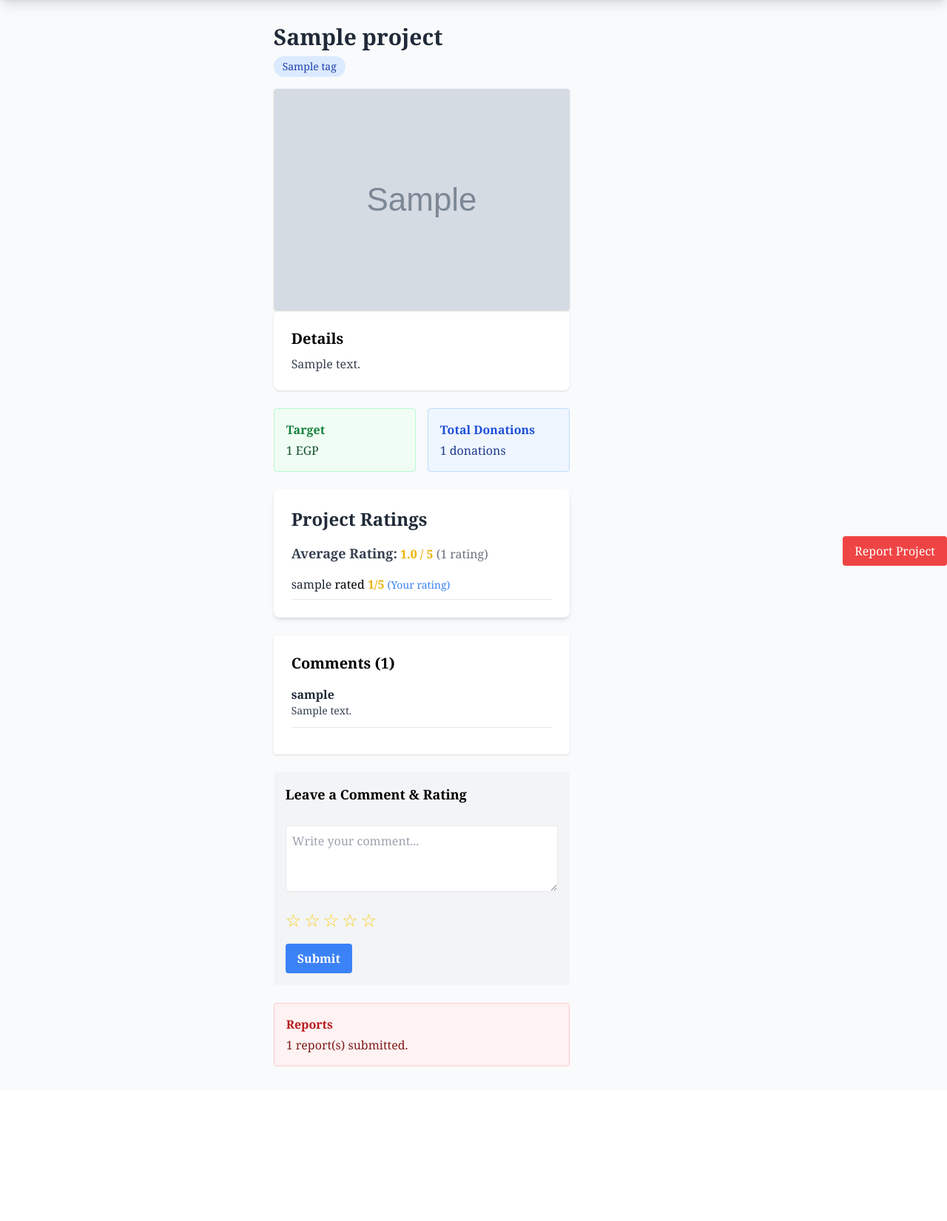
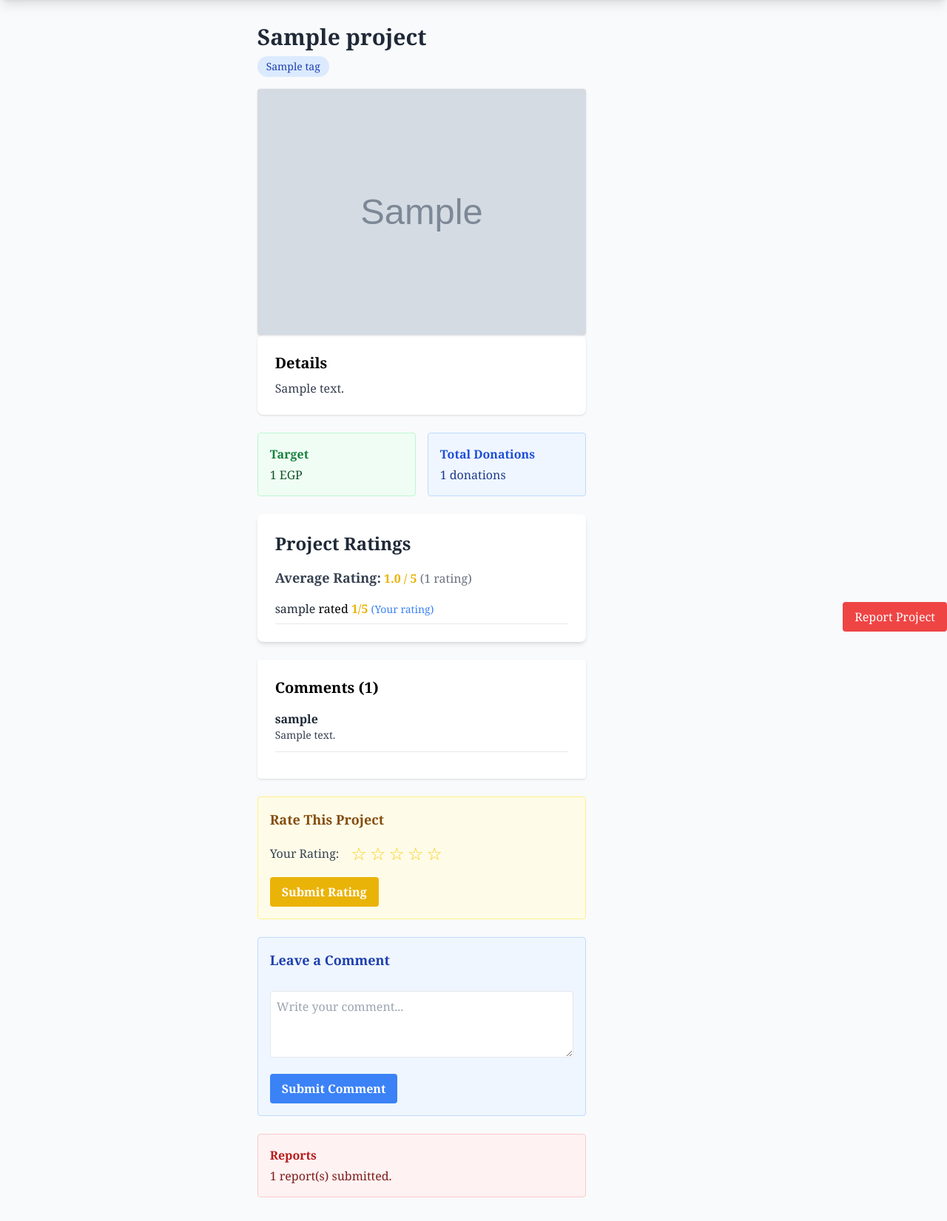
Before and after one commit to ITIOS45CrowdFunding/CrowdFundingAPI_Django, a Django app: page /projects/1 in a window 1280 px wide. Shown: the part 80-1731 px from the top of the page at 74% size. Before the commit the page ends 1522 px from the top, so only its background shows below. Run offline with Django 5.2, Linux system fonts and the light colour scheme; a user stored in the database is signed in; tables that the repository leaves empty hold one stand-in row (values such as "Sample post"); grey boxes marked "Sample" are stand-in pictures; some libraries are stand-ins or nearby versions.

Commit message:
feat: implement rating and comment functionality for projects

```diff
--- a/projects/templates/projects/project_details.html
+++ b/projects/templates/projects/project_details.html
@@ -14,8 +14,6 @@
     <span class="text-gray-400">No tags</span>
     {% endfor %}
   </div>
-
-
 
   <!-- Swiper Slider -->
   <div class="swiper mySwiper w-full max-w-4xl mx-auto rounded shadow">
@@ -85,8 +83,7 @@
     {% endif %}
   </div>
 
-  <!-- Comment & Rating Form -->
-  {% if user.is_authenticated %}
+  <!-- Comments Section -->
   <div class="bg-white rounded shadow p-6 mb-6">
     <h4 class="text-xl font-bold mb-4">Comments ({{ comments|length }})</h4>
 
@@ -104,8 +101,42 @@
       <p class="text-gray-500 text-sm">No comments yet.</p>
     {% endif %}
   </div>
-  <div class="bg-gray-100 p-4 rounded mb-6">
-    <h4 class="text-lg font-bold mb-3">Leave a Comment & Rating</h4>
+
+  {% if user.is_authenticated %}
+  <!-- Rating Form -->
+  <div class="bg-yellow-50 border border-yellow-200 p-4 rounded mb-6">
+    <h4 class="text-lg font-bold mb-3 text-yellow-800">Rate This Project</h4>
+
+    <form id="rating-form" class="space-y-4">
+      {% csrf_token %}
+
+      <!-- Star Rating -->
+      <div class="flex items-center space-x-4">
+        <span class="text-gray-700 font-medium">Your Rating:</span>
+        <div
+          id="star-rating"
+          class="flex gap-1 text-2xl text-yellow-400 cursor-pointer"
+        >
+          {% for i in "12345" %}
+          <span data-value="{{ forloop.counter }}" class="star">&#9734;</span>
+          {% endfor %}
+        </div>
+      </div>
+      <input type="hidden" name="rating" id="rating-value" value="0" />
+
+      <!-- Submit Rating -->
+      <button
+        type="submit"
+        class="bg-yellow-500 hover:bg-yellow-600 text-white font-semibold py-2 px-4 rounded"
+      >
+        Submit Rating
+      </button>
+    </form>
+  </div>
+
+  <!-- Comment Form -->
+  <div class="bg-blue-50 border border-blue-200 p-4 rounded mb-6">
+    <h4 class="text-lg font-bold mb-3 text-blue-800">Leave a Comment</h4>
 
     <form id="comment-form" class="space-y-4">
       {% csrf_token %}
@@ -120,23 +151,12 @@
         placeholder="Write your comment..."
       ></textarea>
 
-      <!-- Star Rating -->
-      <div
-        id="star-rating"
-        class="flex gap-1 text-2xl text-yellow-400 cursor-pointer"
-      >
-        {% for i in "12345" %}
-        <span data-value="{{ forloop.counter }}" class="star">&#9734;</span>
-        {% endfor %}
-      </div>
-      <input type="hidden" name="rating" id="rating-value" value="0" />
-
-      <!-- Submit -->
+      <!-- Submit Comment -->
       <button
         type="submit"
         class="bg-blue-500 hover:bg-blue-600 text-white font-semibold py-2 px-4 rounded"
       >
-        Submit
+        Submit Comment
       </button>
     </form>
   </div>
@@ -169,6 +189,7 @@
 {% block scripts %}
 <script>
 document.addEventListener("DOMContentLoaded", function () {
+  // Initialize Swiper
   const swiper = new Swiper(".mySwiper", {
     loop: true,
     navigation: {
@@ -179,18 +200,23 @@ document.addEventListener("DOMContentLoaded", function () {
       el: ".swiper-pagination",
     },
   });
-  const form = document.getElementById("comment-form");
+
+  // Rating Form Elements
+  const ratingForm = document.getElementById("rating-form");
   const stars = document.querySelectorAll("#star-rating .star");
   const ratingInput = document.getElementById("rating-value");
+
+  // Comment Form Elements
+  const commentForm = document.getElementById("comment-form");
   const commentText = document.getElementById("comment-text");
 
   let currentRating = 0;
 
-  // Handle star click
+  // Handle star click for rating
   stars.forEach((star) => {
     star.addEventListener("click", function () {
       currentRating = this.dataset.value;
-      console.log(currentRating);
+      console.log("Rating selected:", currentRating);
       ratingInput.value = currentRating;
 
       // Highlight selected stars
@@ -198,43 +224,101 @@ document.addEventListener("DOMContentLoaded", function () {
         s.innerHTML = s.dataset.value <= currentRating ? "★" : "☆";
       });
     });
+
+    // Add hover effect
+    star.addEventListener("mouseenter", function () {
+      const hoverValue = this.dataset.value;
+      stars.forEach((s) => {
+        s.innerHTML = s.dataset.value <= hoverValue ? "★" : "☆";
+      });
+    });
   });
 
-  // AJAX submit
-  form.addEventListener("submit", async function (e) {
+  // Reset stars on mouse leave
+  document.getElementById("star-rating").addEventListener("mouseleave", function () {
+    stars.forEach((s) => {
+      s.innerHTML = s.dataset.value <= currentRating ? "★" : "☆";
+    });
+  });
+
+  // Handle Rating Form Submission
+  ratingForm.addEventListener("submit", async function (e) {
     e.preventDefault();
     e.stopPropagation();
-    console.log("Submitting comment...");
+
+    if (currentRating === 0) {
+      alert("Please select a rating before submitting!");
+      return;
+    }
+
+    console.log("Submitting rating...");
 
     try {
-      const response = await fetch("{% url 'projects:add_comment' project.id %}", {
+      const response = await fetch("{% url 'projects:add_rating' project.id %}", {
         method: "POST",
         headers: {
-          "X-CSRFToken": document.querySelector("[name=csrfmiddlewaretoken]").value,
+          "X-CSRFToken": document.querySelector("#rating-form [name=csrfmiddlewaretoken]").value,
           "Content-Type": "application/json",
         },
         body: JSON.stringify({
-          text: commentText.value,
-          rating: ratingInput.value,
+          rating: currentRating,
         }),
       });
 
       const data = await response.json();
 
       if (response.ok) {
-        alert("Comment submitted!");
-
-        // Reset form
-        commentText.value = "";
-        ratingInput.value = 0;
-        currentRating = 0;
-        stars.forEach((s) => (s.innerHTML = "☆"));
+        alert("Rating submitted successfully!");
+        // Optionally reload the page to show updated ratings
+        // location.reload();
       } else {
-        alert("Something went wrong: " + (data.error || "Unknown error"));
+        alert("Error submitting rating: " + (data.error || "Unknown error"));
       }
     } catch (error) {
       console.error("Error:", error);
-      alert("Network error occurred");
+      alert("Network error occurred while submitting rating");
+    }
+  });
+
+  // Handle Comment Form Submission
+  commentForm.addEventListener("submit", async function (e) {
+    e.preventDefault();
+    e.stopPropagation();
+    console.log("Submitting comment...");
+
+    if (!commentText.value.trim()) {
+      alert("Please enter a comment before submitting!");
+      return;
+    }
+
+    try {
+      const response = await fetch("{% url 'projects:add_comment' project.id %}", {
+        method: "POST",
+        headers: {
+          "X-CSRFToken": document.querySelector("#comment-form [name=csrfmiddlewaretoken]").value,
+          "Content-Type": "application/json",
+        },
+        body: JSON.stringify({
+          text: commentText.value.trim(),
+        }),
+      });
+
+      const data = await response.json();
+
+      if (response.ok) {
+        alert("Comment submitted successfully!");
+
+        // Reset comment form
+        commentText.value = "";
+
+        // Optionally reload the page to show new comment
+        // location.reload();
+      } else {
+        alert("Error submitting comment: " + (data.error || "Unknown error"));
+      }
+    } catch (error) {
+      console.error("Error:", error);
+      alert("Network error occurred while submitting comment");
     }
   });
 });
--- a/projects/urls.py
+++ b/projects/urls.py
@@ -9,9 +9,10 @@ urlpatterns = [
     path('<int:project_id>', views.project_details, name='project_details'),
     path('<int:project_id>/cancel', views.cancel_project, name='cancel_project'),
     path('<int:project_id>/donate', views.donate, name='donate'),
-    path('<int:project_id>/comment', views.add_comment, name='add_comment'),
+    path('project/<int:project_id>/add-rating/', views.add_rating, name='add_rating'),
+    path('project/<int:project_id>/add-comment/', views.add_comment, name='add_comment'),
     path('<int:project_id>/report', views.report_project, name='report_project'),
-    path('<int:project_id>/rate', views.rate_project, name='rate_project'),
+    # path('<int:project_id>/rate', views.rate_project, name='rate_project'),
     path('tag-list/',views.tag_list,name='tagList'),
     path('my-projects/',views.my_projects,name='my_projects'),
     path('<int:project_id>/edit',views.edit_project,name='edit_project'),
--- a/projects/views.py
+++ b/projects/views.py
@@ -186,33 +186,76 @@ def delete_image(request, image_id):
 @csrf_exempt  # since we're using fetch() manually; optionally use @csrf_protect + ensure CSRF token is passed
 @require_POST
 @login_required
-def add_comment(request, project_id):
+def add_rating(request, project_id):
+    """Handle rating submission separately"""
     try:
         project = get_object_or_404(Project, id=project_id)
         data = json.loads(request.body)
 
-        # Extract comment text and rating
-        text = data.get('text', '').strip()
         rating_value = int(data.get('rating', 0))
 
-        if not text:
-            return JsonResponse({'error': 'Comment text is required.'}, status=400)
+        if not (1 <= rating_value <= 5):
+            return JsonResponse({'error': 'Rating must be between 1 and 5'}, status=400)
 
-        # Save comment
+        # Check if user has already rated this project
+        existing_rating = Rating.objects.filter(
+            project=project,
+            user=request.user
+        ).first()
+
+        if existing_rating:
+            # Update existing rating
+            existing_rating.value = rating_value
+            existing_rating.save()
+            message = "Rating updated successfully!"
+        else:
+            # Create new rating
+            Rating.objects.create(
+                project=project,
+                user=request.user,
+                value=rating_value
+            )
+            message = "Rating submitted successfully!"
+
+        return JsonResponse({'success': True, 'message': message})
+
+    except json.JSONDecodeError:
+        return JsonResponse({'error': 'Invalid JSON data'}, status=400)
+    except ValueError:
+        return JsonResponse({'error': 'Invalid rating value'}, status=400)
+    except Exception as e:
+        return JsonResponse({'error': str(e)}, status=500)
+
+
+@require_POST
+@login_required
+def add_comment(request, project_id):
+    """Handle comment submission separately"""
+    try:
+        project = get_object_or_404(Project, id=project_id)
+        data = json.loads(request.body)
+
+        comment_text = data.get('text', '').strip()
+
+        if not comment_text:
+            return JsonResponse({'error': 'Comment text cannot be empty'}, status=400)
+
+        if len(comment_text) > 1000:  # Add reasonable limit
+            return JsonResponse({'error': 'Comment is too long (max 1000 characters)'}, status=400)
+
+        # Create new comment
         Comment.objects.create(
             project=project,
             user=request.user,
-            text=text
+            text=comment_text
         )
 
-        # Save or update rating (1 rating per user per project)
-        Rating.objects.update_or_create(
-            project=project,
-            user=request.user,
-            defaults={'value': rating_value}
-        )
+        return JsonResponse({
+            'success': True,
+            'message': 'Comment submitted successfully!'
+        })
 
-        return JsonResponse({'success': True, 'message': 'Comment and rating submitted.'})
-
+    except json.JSONDecodeError:
+        return JsonResponse({'error': 'Invalid JSON data'}, status=400)
     except Exception as e:
         return JsonResponse({'error': str(e)}, status=500)
```
